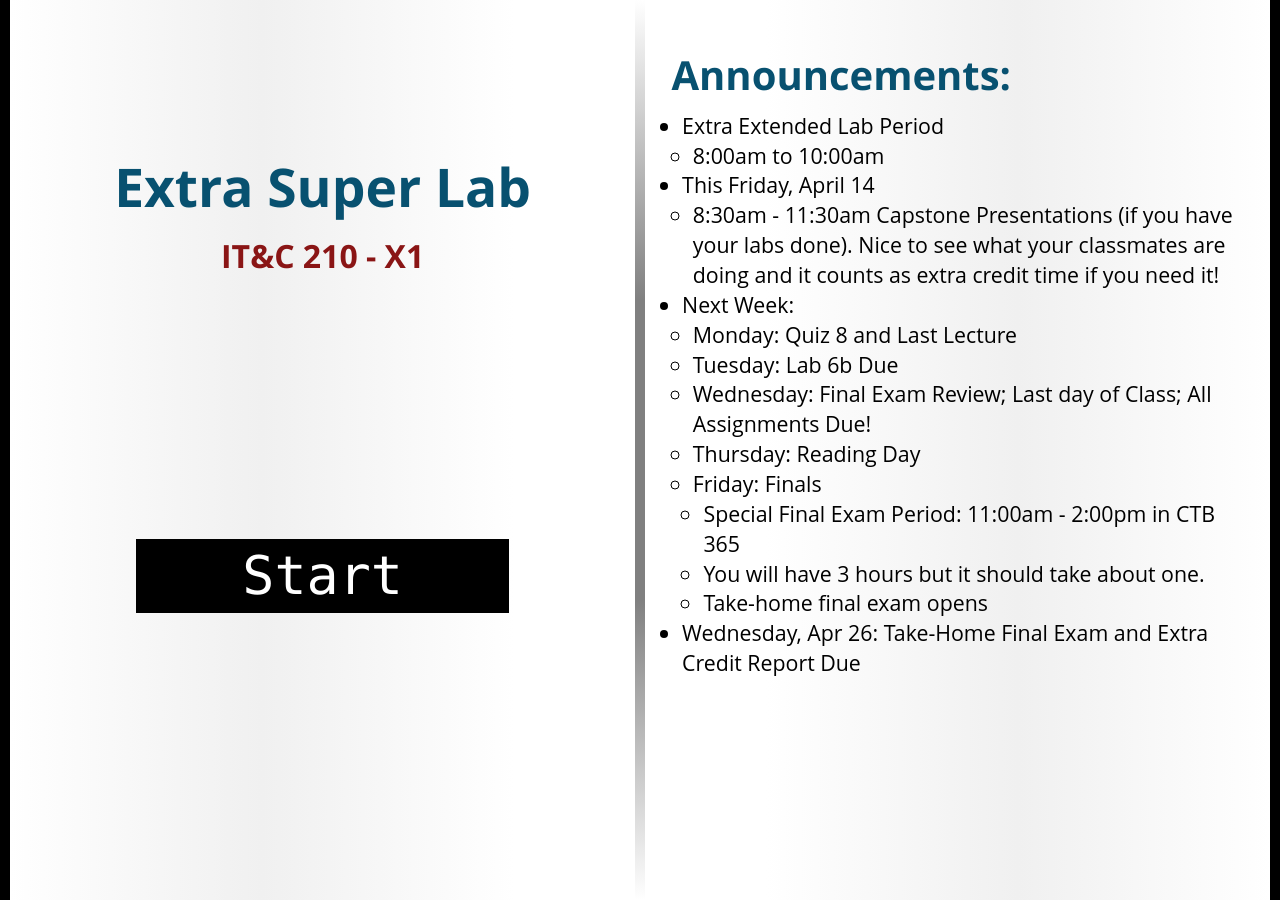
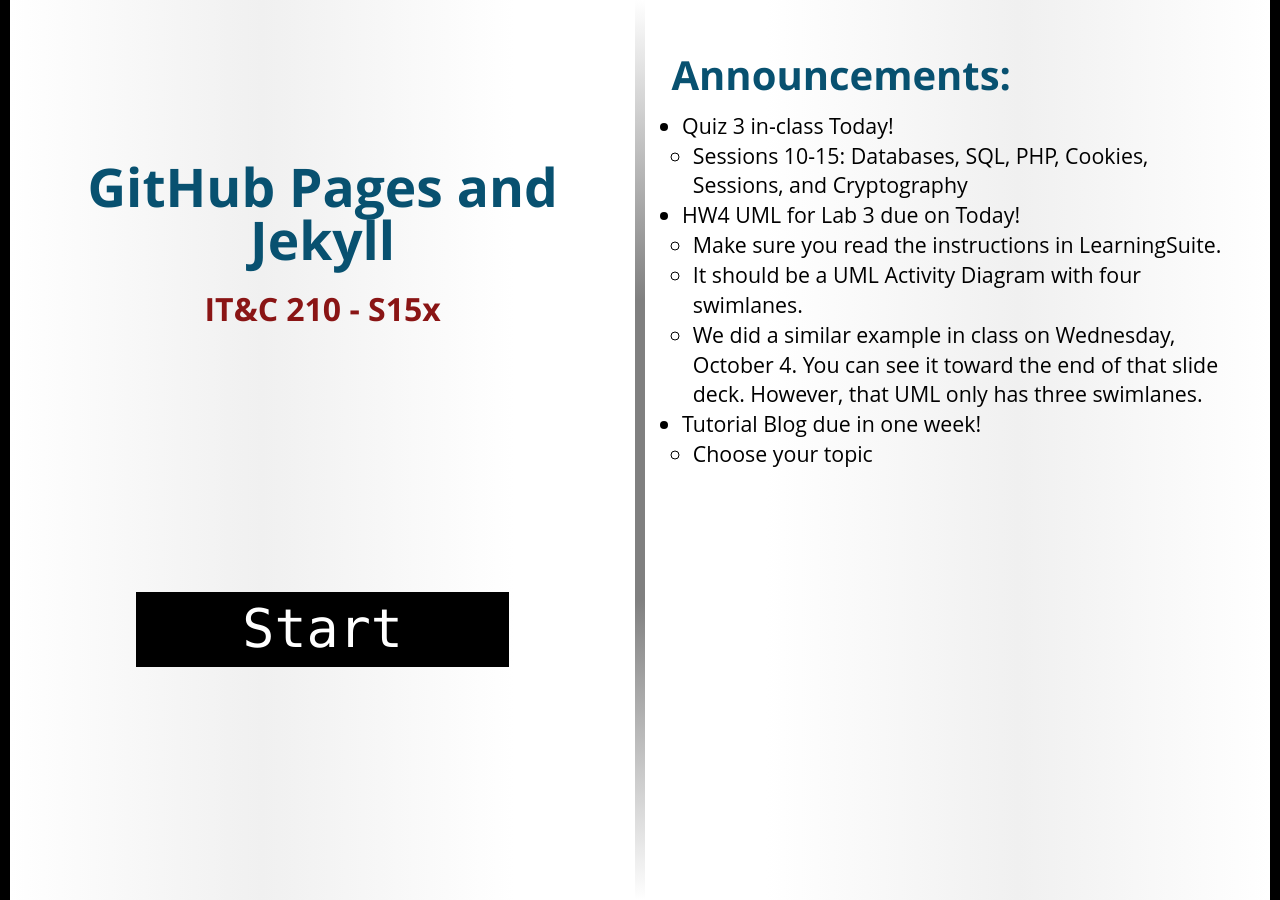
Before and after one commit to BYU-ITC-210/BYU-ITC-210.github.io, a Jekyll site: the page built from _welcome/X1.md, in a window 1280 px wide. Built offline with Jekyll 4.4.1, drawn with Linux system fonts in a browser that asks for light colours; some web fonts are replaced.

Commit message:
Welcome X2

```diff
--- a/_welcome/X1.md
+++ b/_welcome/X1.md
@@ -1,19 +1,13 @@
 ---
-title: Extra Super Lab
-session: X1
+title: GitHub Pages and Jekyll
+session: S15x
+quiz: univac
 ---
-
-* Extra Extended Lab Period
-    * 8:00am to 10:00am
-* This Friday, April 14
-    * 8:30am - 11:30am Capstone Presentations (if you have your labs done). Nice to see what your classmates are doing and it counts as extra credit time if you need it!
-* Next Week:
-    * Monday: Quiz 8 and Last Lecture
-    * Tuesday: Lab 6b Due
-    * Wednesday: Final Exam Review; Last day of Class; All Assignments Due!
-    * Thursday: Reading Day
-    * Friday: Finals
-        * Special Final Exam Period: 11:00am - 2:00pm in CTB 365
-        * You will have 3 hours but it should take about one.
-        * Take-home final exam opens
-* Wednesday, Apr 26: Take-Home Final Exam and Extra Credit Report Due
+* Quiz 3 in-class Today!
+    * Sessions 10-15: Databases, SQL, PHP, Cookies, Sessions, and Cryptography
+* HW4 UML for Lab 3 due on Today!
+    * Make sure you read the instructions in LearningSuite.
+    * It should be a UML Activity Diagram with four swimlanes.
+    * We did a similar example in class on Wednesday, October 4. You can see it toward the end of that slide deck. However, that UML only has three swimlanes.
+* Tutorial Blog due in one week!
+    * Choose your topic
```
Also changed, not shown: _welcome/S15x.md (deleted, +0 -13 lines), _welcome/X2.md (+5 -8 lines), _welcome/X3.md (+9 -14 lines), _welcome/X4.md (added, +18 -0 lines), welcome/images/Cornucopia.jpg (added).
